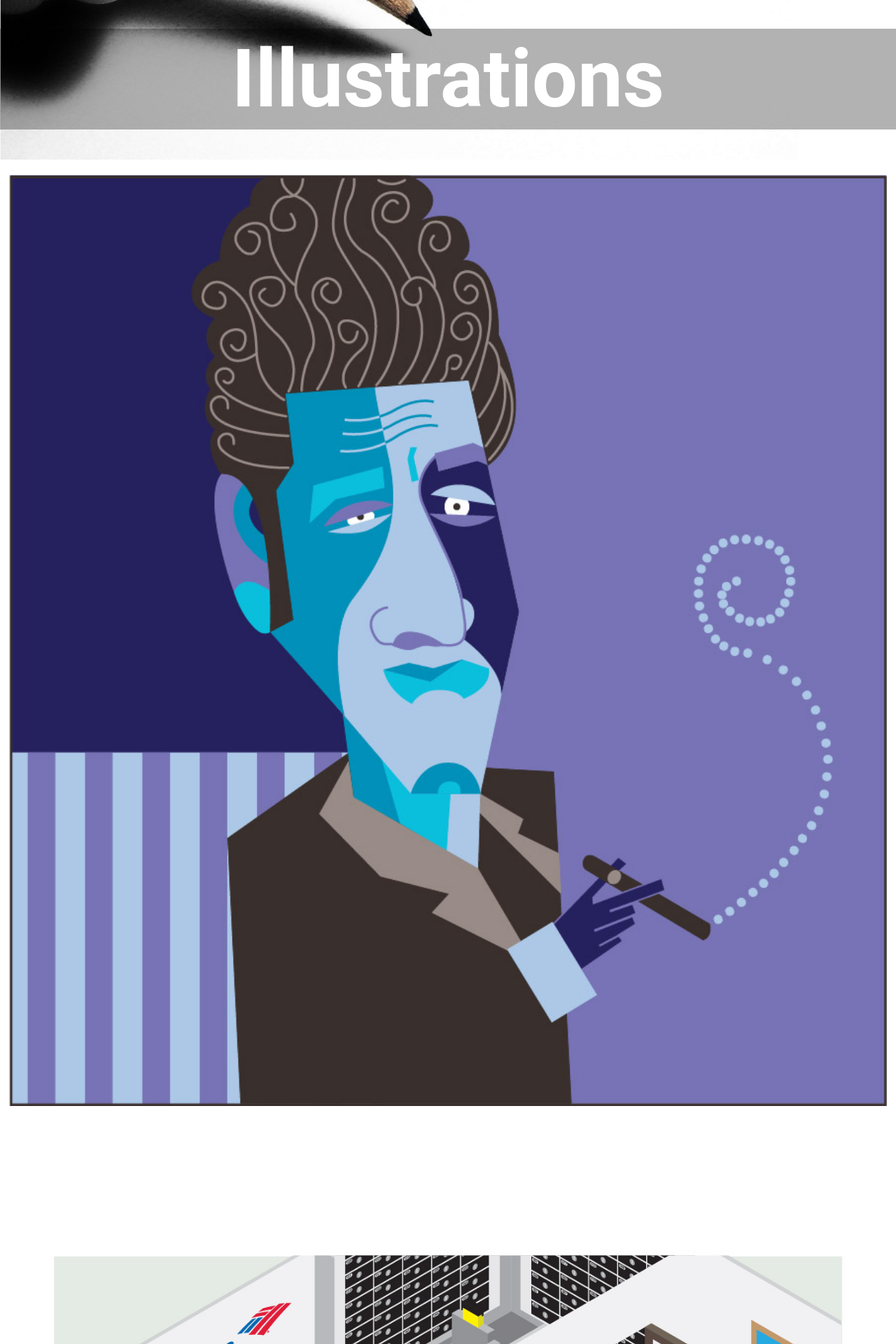
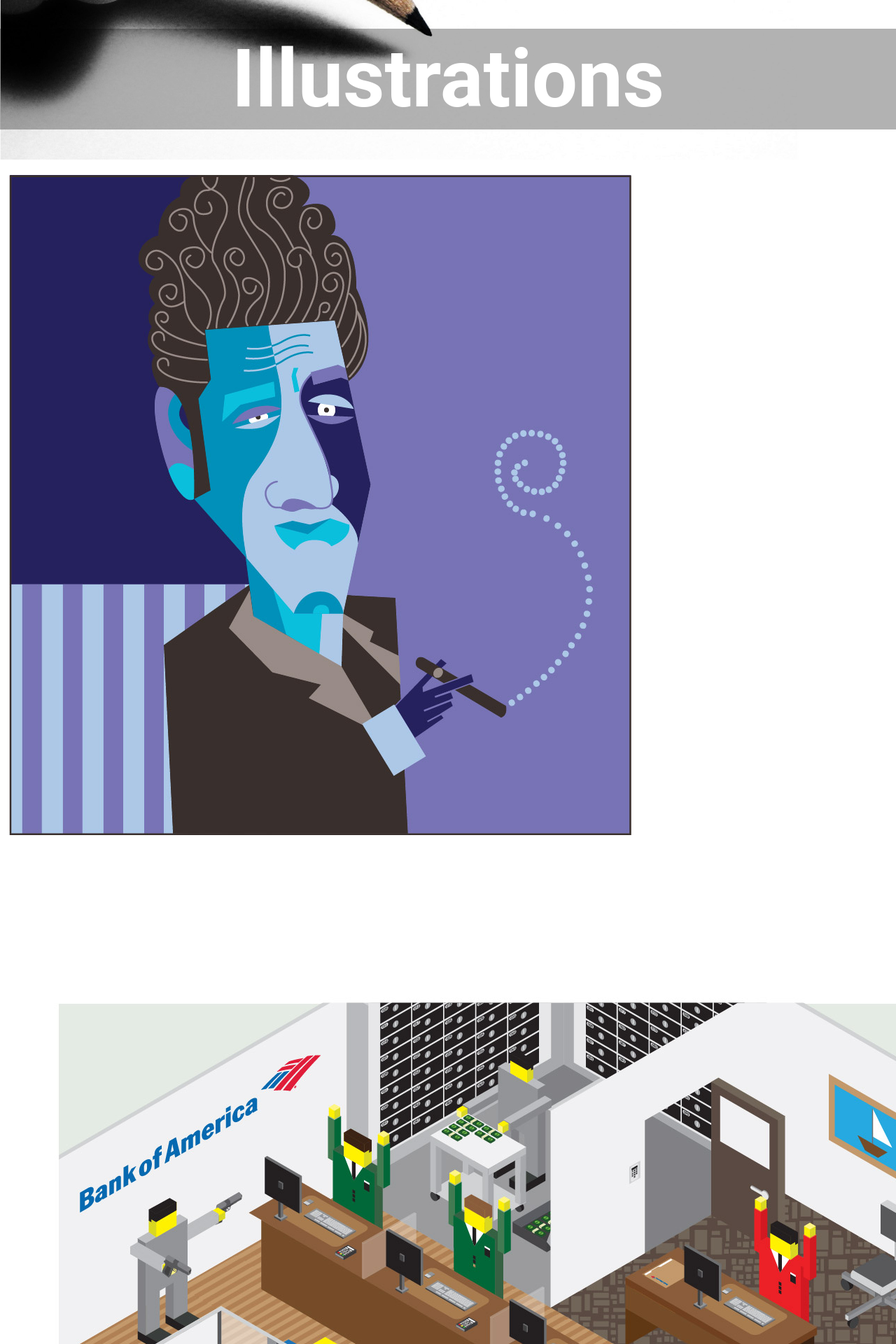
Before and after one commit to ahmedzein/portfolio, a Jekyll site: the page built from portfolio-page-five.html, in a window 1280 px wide. Shown: the part 561-2481 px from the top of the page at 70% size. Built offline with Jekyll 4.4.1, drawn with Linux system fonts in a browser that asks for light colours; some web fonts are replaced; Markdown is read by kramdown in place of the engine named in the settings.

Commit message:
illustrations
put the illustrations in a div

```diff
--- a/_layouts/portfolio-piece-5.html
+++ b/_layouts/portfolio-piece-5.html
@@ -13,14 +13,21 @@
 
   <div class="grid">
 
-    <img src="{{site.baseurl}}/images/{{page.image-3}}" alt="Lobato Stylized Illustration of Michael Richards" class="unit unit-xs-1 unit-s-1 unit-m-1 unit-l-1 unit-xl-1 illustration island-1-2 push-1-4">
+    <div class="unit unit-xs-1 unit-s-1 unit-m-1 unit-l-1 unit-xl-1 island-1-2 push-1-4 illustration">
+      <img src="{{site.baseurl}}/images/{{page.image-3}}" alt="Lobato Stylized Illustration of Michael Richards">
+    </div>
 
-    <img src="{{site.baseurl}}/images/{{page.image-4}}" alt="Isometric Illustartion of a bank robbery" class="unit unit-xs-1 unit-s-1 unit-m-1 unit-l-1 unit-xl-1 illustration island-1-2 push-1-4">
+    <div class="unit unit-xs-1 unit-s-1 unit-m-1 unit-l-1 unit-xl-1 island-1-2 push-1-4 illustration">
+      <img src="{{site.baseurl}}/images/{{page.image-4}}" alt="Isometric Illustration of a bank robbery">
+    </div>
 
-    <img src="{{site.baseurl}}/images/{{page.image-5}}" alt="Typographic Portrait of singer/song writer Drake" class="unit unit-xs-1 unit-s-1 unit-m-1 unit-l-1 unit-xl-1 illustration island-1-2 push-1-4">
+    <div class="unit unit-xs-1 unit-s-1 unit-m-1 unit-l-1 unit-xl-1 island-1-2 push-1-4 illustration">
+      <img src="{{site.baseurl}}/images/{{page.image-5}}" alt="Lobato Stylized Illustration of Michael Richards">
+    </div>
 
-    <img src="{{site.baseurl}}/images/{{page.image-6}}" alt="Illustration of Denzel Washington" class="unit unit-xs-1 unit-s-1 unit-m-1 unit-l-1 unit-xl-1 illustration island-1-2 push-1-4">
-
+    <div class="unit unit-xs-1 unit-s-1 unit-m-1 unit-l-1 unit-xl-1 island-1-2 push-1-4 illustration">
+      <img src="{{site.baseurl}}/images/{{page.image-6}}" alt="Illustration of Denzel Washington">
+    </div>
 
   </div>
 
```
